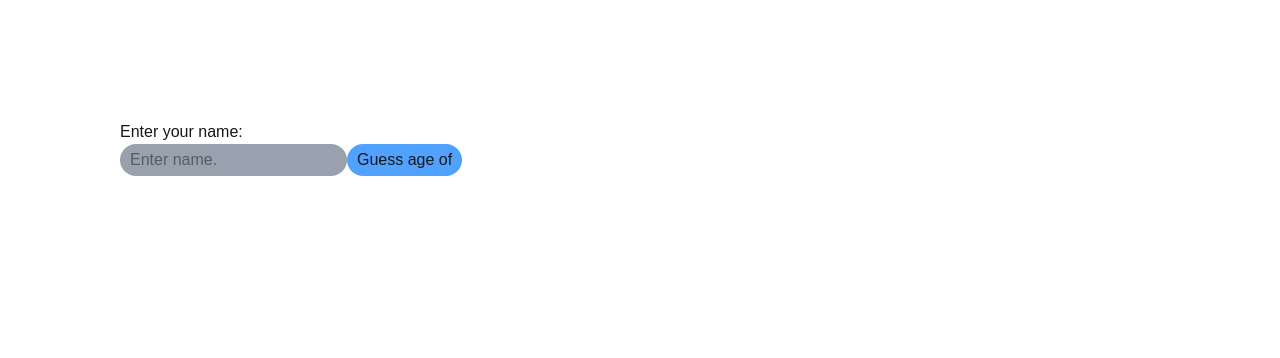
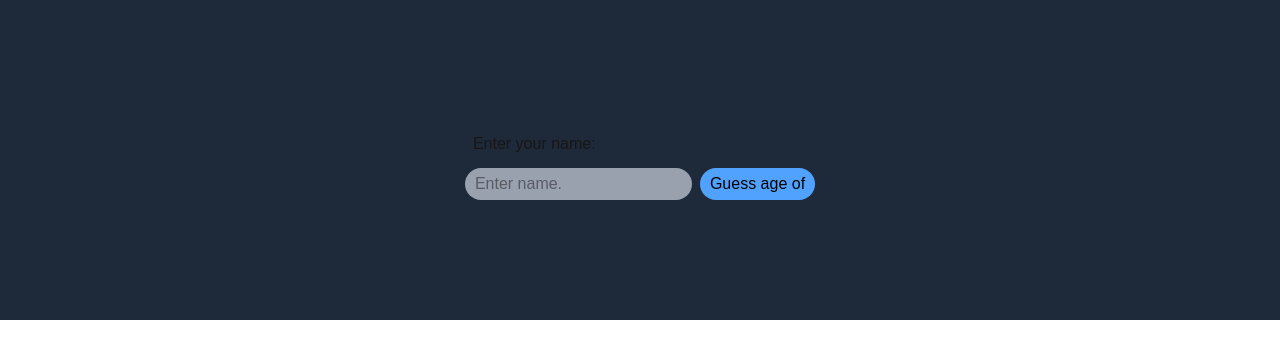
Before and after one commit to bitturana-ab/next-age-api, a Next.js app: page / in a window 1280 px wide. Shown: the top 358 px of the page. Built offline with nearby package versions, Linux system fonts and the light colour scheme.

Commit message:
added api and fetch

```diff
--- a/src/app/guess/[name]/page.tsx
+++ b/src/app/guess/[name]/page.tsx
@@ -1,10 +1,49 @@
+// "use server"
 
-export default function page ({params}:any){
+const getGender  = async (name:string) =>{
+    const res = await fetch(`https://api.genderize.io/?name=${name}`)
+    return res.json();
+}
+
+const getAge  = async (name:string) =>{
+    const res = await fetch(`https://api.agify.io/?name=${name}`)
+    return res.json();
+}
+
+const getNation  = async (name:string) =>{
+    const res = await fetch(`https://api.nationalize.io/?name=${name}`)
+    return res.json();
+}
+
+interface Params {
+    params: {name : string}
+}
+
+export default async function page ({params}:Params){
+    const name = (await params).name;
+    const ageData = getAge( name);
+    const genderData = getGender(name);
+    const nationData = getNation(name);
+    // console.log((await ageData).toString())
+
+    const [age,gender,nation] = await Promise.all([ageData,genderData,nationData]);
+
+    console.log(age);
+    console.log(gender)
+    console.log(nation)
     return(
         <div>
             <div>
-                <h1>Hello {params.name}</h1>
+                <h1>Hello {name}</h1>
+                <div>Personal Info</div>
+                <div>Total people of this name : {age?.count}</div>
+            <div>
+                Your predicted age: { age?.age}
             </div>
+            <div>Your pedictes gender: {gender?.gender}</div>
+            {/* <div>Your predicted nation: {nation?.country[0]?.country_id}</div> */}
+            </div>
+
         </div>
     )
 }
--- a/src/app/page.tsx
+++ b/src/app/page.tsx
@@ -16,20 +16,20 @@ export default function Home() {
   }
 
   return (
-    <div className="p-30">
-      <div>
+    <div className=" bg-gray-800 p-30  items-center justify-center grid">
+      <div className="py-3 px-2 ">
         <h1>Enter your name: </h1>
       </div>
       <form onSubmit={submitBtnHandler}>
         <input
         type="text"
-        className="bg-gray-400 px-2.5 py-1 rounded-2xl"
+        className="bg-gray-400 px-2.5 mr-2 py-1 rounded-2xl"
         placeholder="Enter name."
         value={inputName}
         onChange={(e)=>setInputName(e.target.value)}
         />
         <button
-        className="bg-blue-400 px-2.5 py-1 rounded-2xl"
+        className="bg-blue-400 px-2.5 py-1 text-black rounded-2xl"
         type="submit"
         // onClick={submitBtnHandler}
         >Guess age of {inputName}</button>
```
